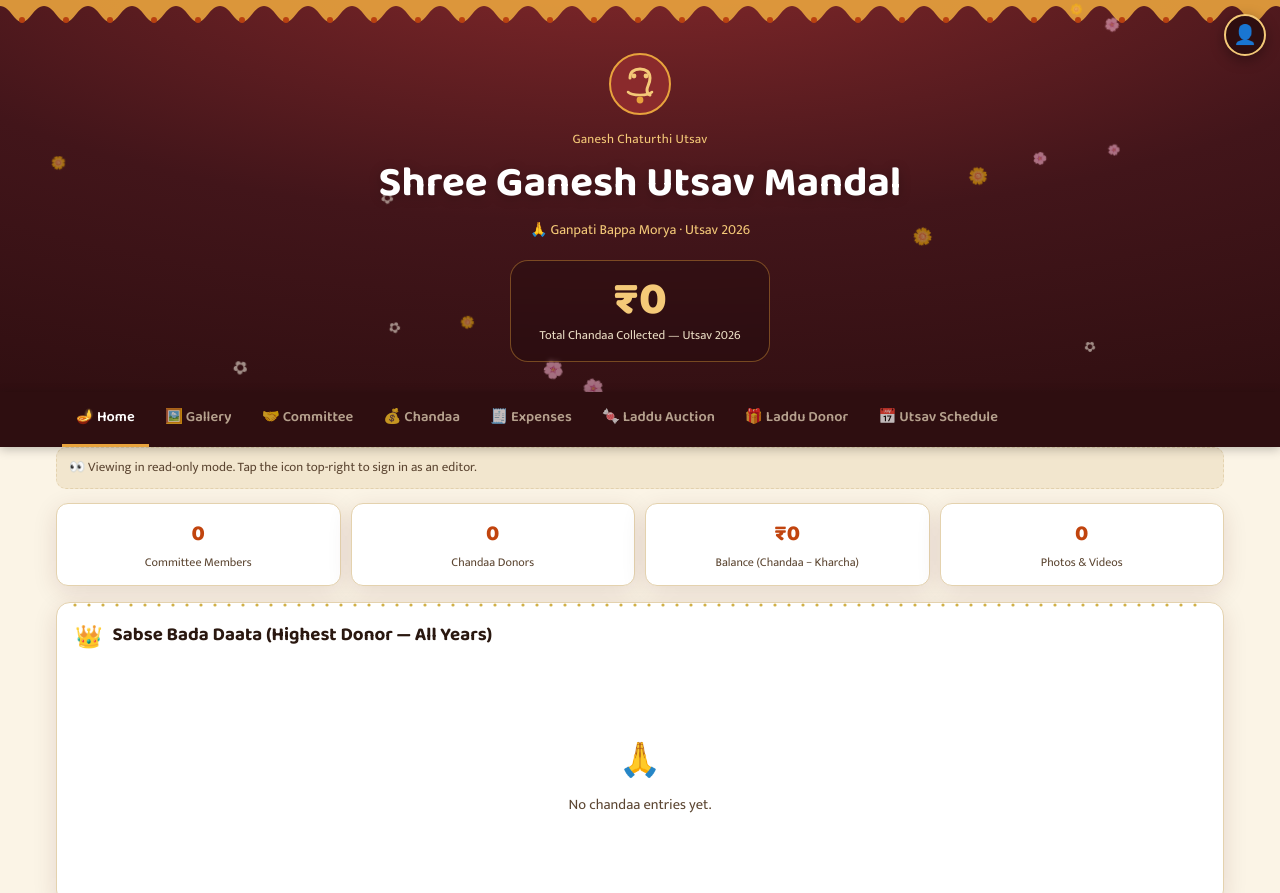
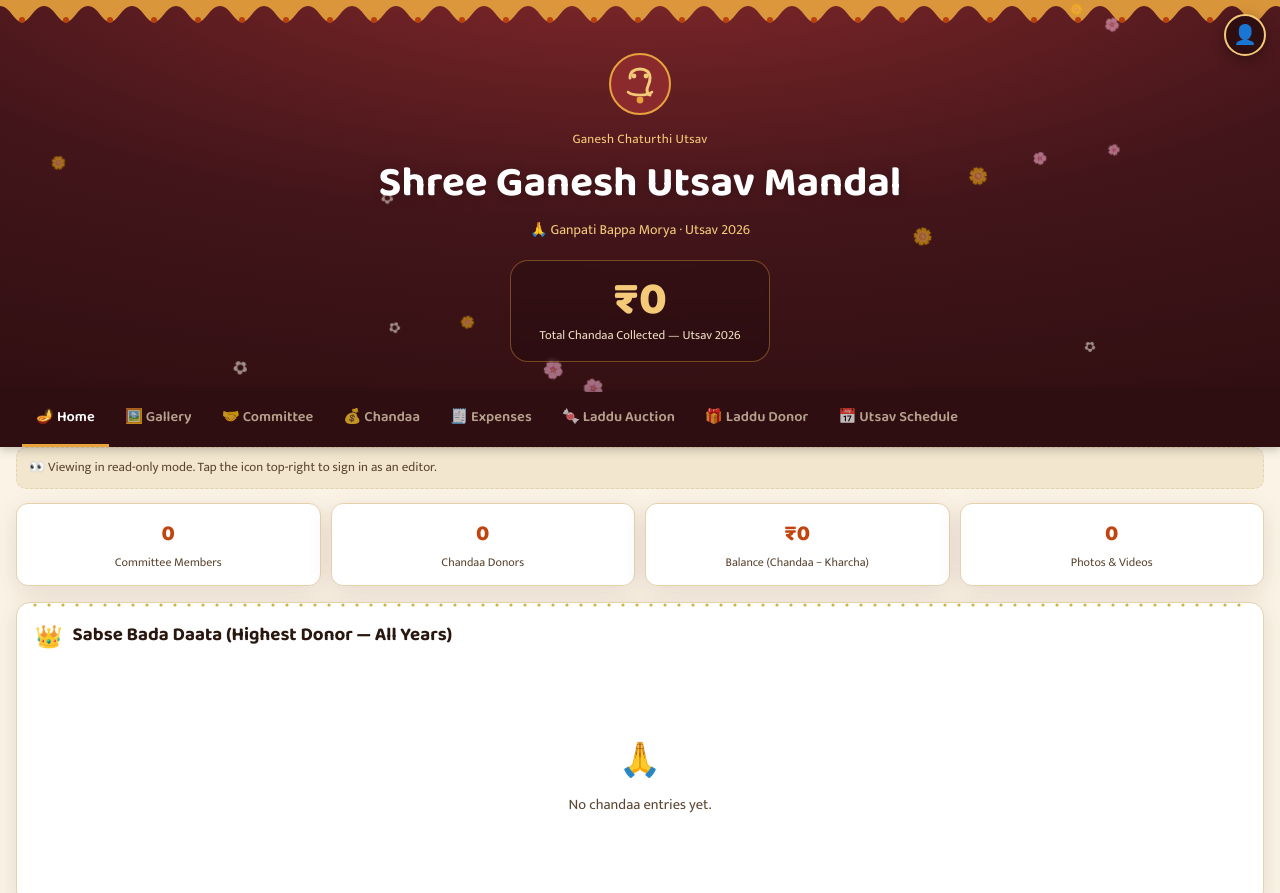
Before and after one commit to srkroyal7/eka-dhantha-union-gollapalli, a plain HTML site: page index.html in a window 1280 px wide. Shown: the top 893 px of the page. Drawn offline with Linux system fonts and the light colour scheme; no server answers.

Commit message:
Fix max-width property for wrap class in CSS

```diff
--- a/index.html
+++ b/index.html
@@ -70,7 +70,7 @@
   h1,h2,h3,h4{ font-family:'Baloo 2',sans-serif; margin:0 0 .3em 0; color:var(--text); font-weight:700; }
   a{color:var(--vermilion);}
   button{font-family:inherit;}
-  .wrap{max-width:1200px;margin:0 auto;padding:0 16px;}
+  .wrap{max-width:100%px;margin:0 auto;padding:0 16px;}
 
   /* ---------- HERO ---------- */
   .hero{
```
